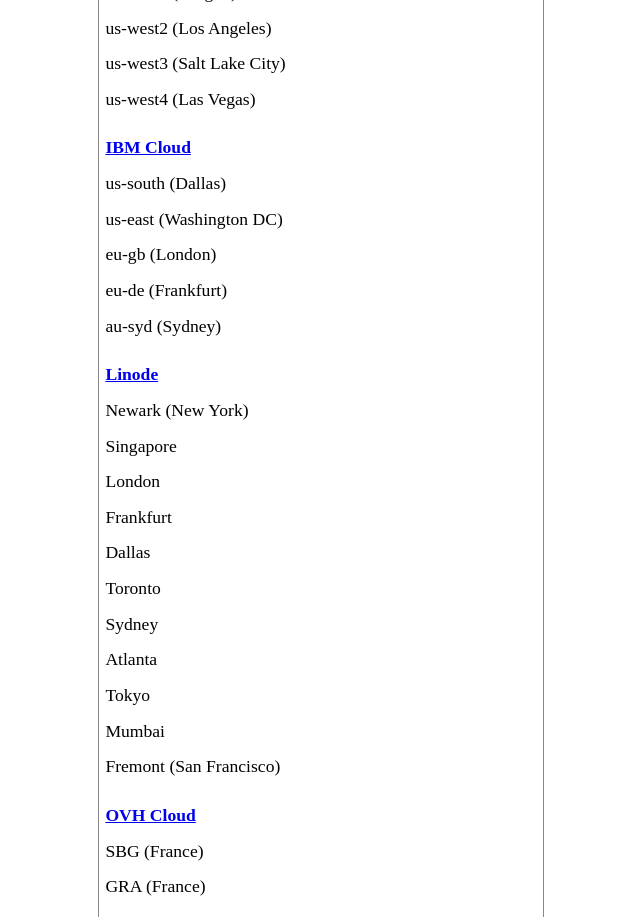
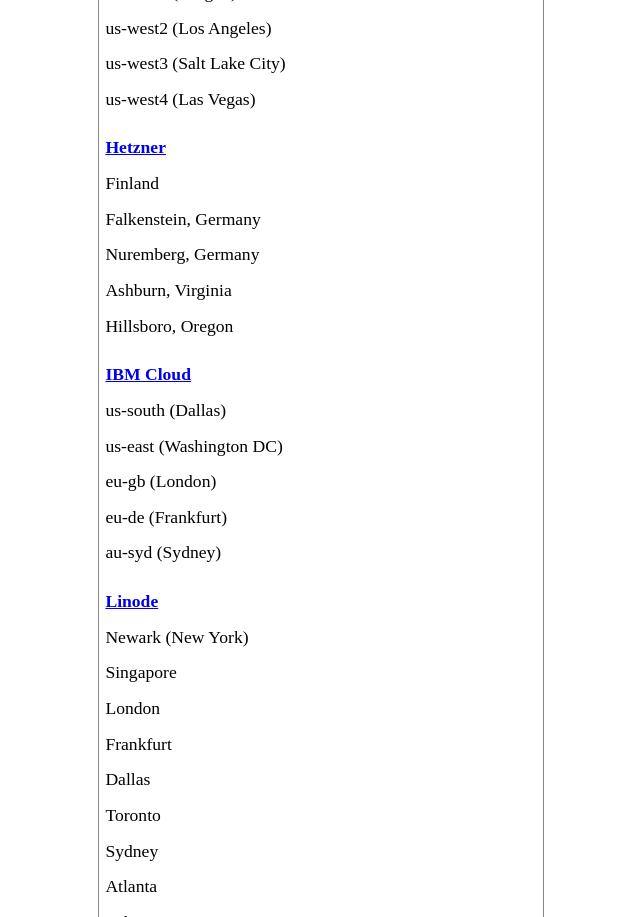
Before and after one commit to blue-gg1/news-cloudping, a plain HTML site: page public/index.html in a window 1280 px wide. Shown: the part 3320-4237 px from the top of the page, without its empty margins (142-782 px from the left). Drawn offline with Linux system fonts and the light colour scheme.

Commit message:
Add Hetzner.  This split from massive PR https://gitlab.com/leonhard-llc/cloudping.info/-/merge_requests/11 .  Fixes https://gitlab.com/leonhard-llc/cloudping.info/-/issues/8 .

```diff
--- a/public/index.html
+++ b/public/index.html
@@ -524,6 +524,36 @@
         </tr>
 
         <!--
+        Hetzner
+        -->
+        <tr>
+            <td colspan="2"></td>
+        </tr>
+        <tr>
+            <td colspan="2"><b><a href="https://www.hetzner.com/cloud/">Hetzner</a></b></td>
+        </tr>
+        <tr>
+            <td>Finland</td>
+            <td class='latency' pingUrl='https://hel1-speed.hetzner.com/ping' supportsCors="false">&nbsp;</td>
+        </tr>
+        <tr>
+            <td>Falkenstein, Germany</td>
+            <td class='latency' pingUrl='https://fsn1-speed.hetzner.com/ping' supportsCors="false">&nbsp;</td>
+        </tr>
+        <tr>
+            <td>Nuremberg, Germany</td>
+            <td class='latency' pingUrl='https://speed.hetzner.de/ping' supportsCors="false">&nbsp;</td>
+        </tr>
+        <tr>
+            <td>Ashburn, Virginia</td>
+            <td class='latency' pingUrl='https://ash-speed.hetzner.com/ping' supportsCors="false">&nbsp;</td>
+        </tr>
+        <tr>
+            <td>Hillsboro, Oregon</td>
+            <td class='latency' pingUrl='https://hil-speed.hetzner.com/ping' supportsCors="false">&nbsp;</td>
+        </tr>
+
+        <!--
         List regions:
         curl https://mccp.ng.bluemix.net/V2/regions
         -->
```
